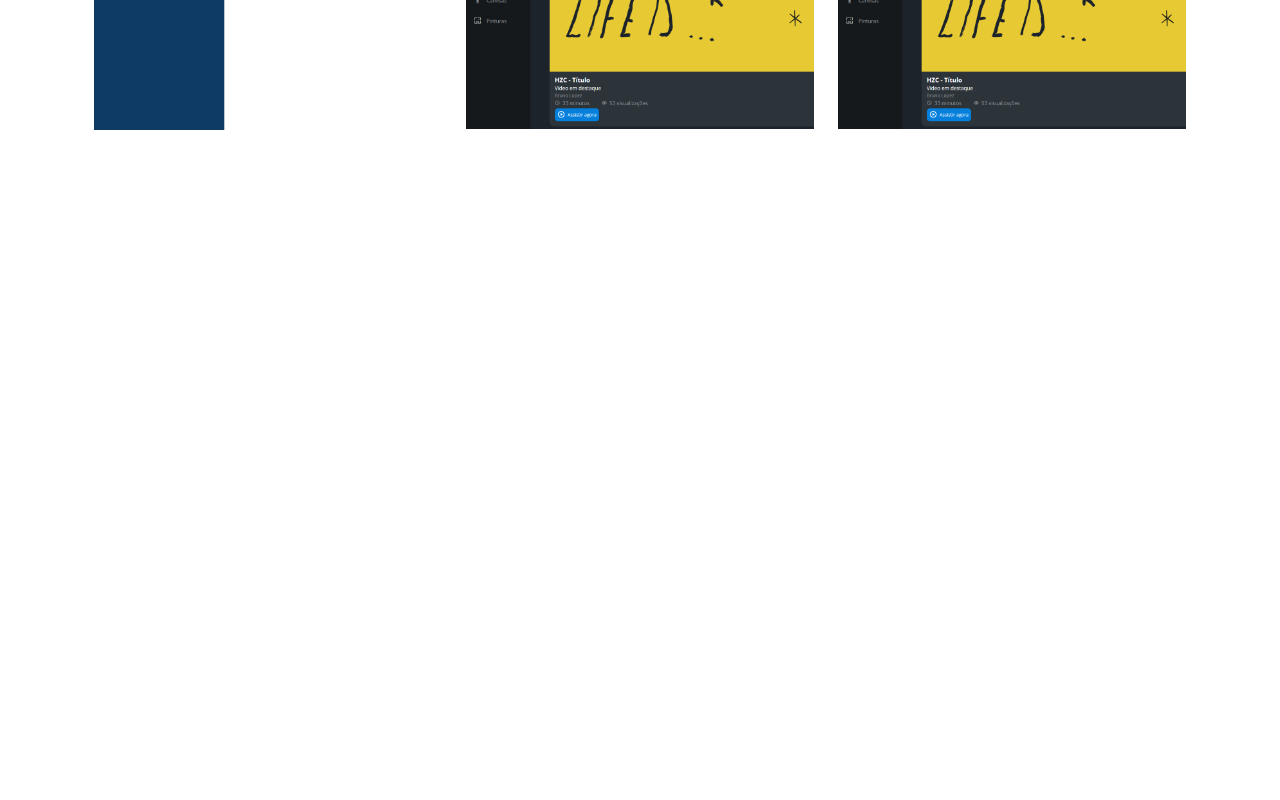
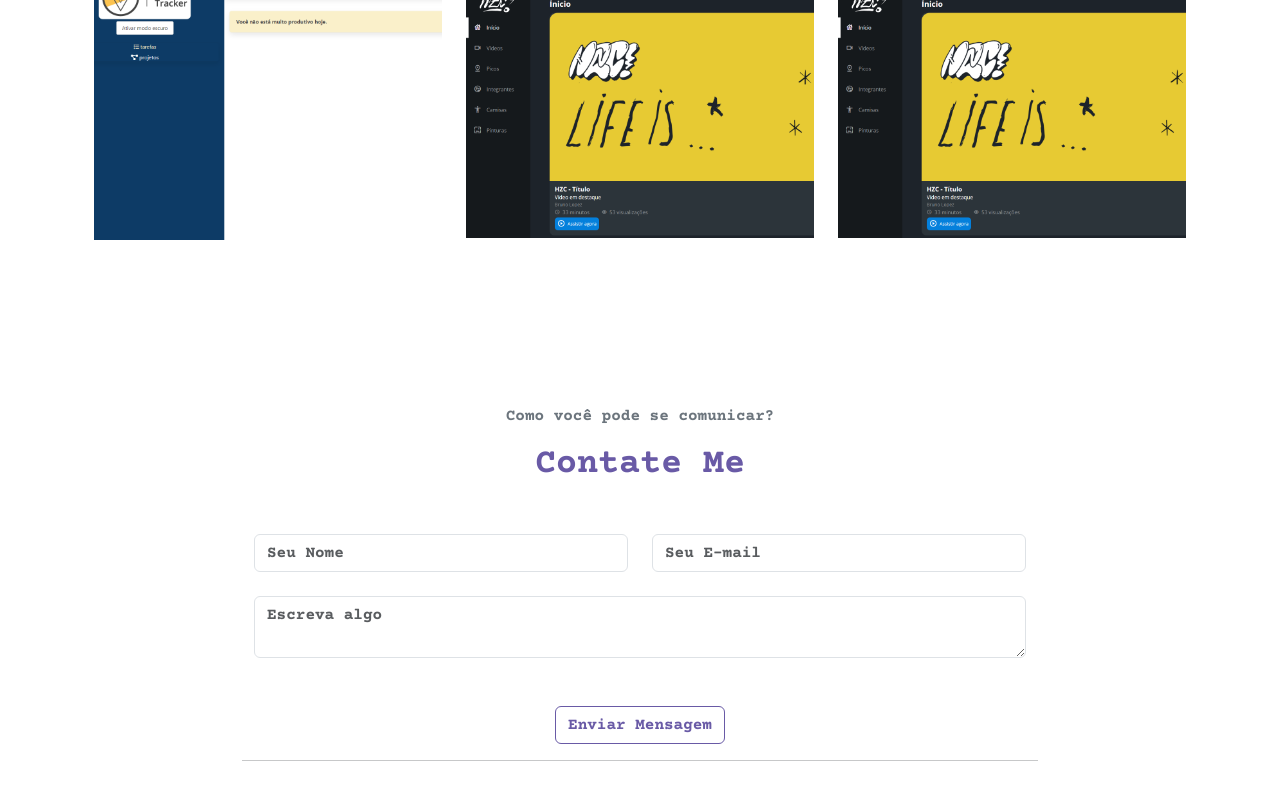
Before and after one commit to lucas-dantas10/portfolio-lucas, a Vue app: page / in a window 1280 px wide. Shown: the part 1691-2491 px from the top of the page. Before the commit the page ends 1821 px from the top, so only its background shows below. Built offline with nearby package versions, Linux system fonts and the light colour scheme.

Commit message:
Estilizando componente de Contato

```diff
--- a/package.json
+++ b/package.json
@@ -10,6 +10,7 @@
   },
   "dependencies": {
     "bootstrap": "^5.3.0-alpha1",
+    "sweetalert2": "^11.7.2",
     "vue": "^3.2.45"
   },
   "devDependencies": {
--- a/src/App.vue
+++ b/src/App.vue
@@ -20,6 +20,10 @@
       <Portfolio></Portfolio>
     </div>
 
+    <div class="container">
+      <Contact></Contact>
+    </div>
+
   </div>
 </template>
 
@@ -29,6 +33,7 @@ import Header from './components/Header/Header.vue';
 import About from './components/About/About.vue';
 import Service from './components/Service/Service.vue';
 import Portfolio from './components/Portfolio/Portfolio.vue';
+import Contact from './components/Contact/Contact.vue';
 
 export default {
   components: {
@@ -37,6 +42,7 @@ export default {
     About,
     Service,
     Portfolio,
+    Contact
   }
 }
 </script>
--- a/src/components/About/About.vue
+++ b/src/components/About/About.vue
@@ -21,7 +21,7 @@
 
 </template>
 
-<style scoped>
+<style>
 
 @media only screen and (max-width: 600px) {
     #about-me {
--- /dev/null
+++ b/src/components/Contact/Contact.vue
@@ -0,0 +1,67 @@
+<template>
+  <section id="contact" class="section">
+    <div class="container text-center">
+      <p class="section-subtitle">Como você pode se comunicar?</p>
+      <h1 class="section-title mb-5">Contate Me</h1>
+
+      <form class="form" @submit.prevent="send()">
+        <div class="row">
+          <div class="form-group col-sm-6">
+            <input type="text" name="nome" class="form-control" placeholder="Seu Nome" />
+          </div>
+
+          <div class="form-group col-sm-6">
+            <input type="text" name="email" class="form-control" placeholder="Seu E-mail" />
+          </div>
+
+          <div class="form-group mt-4 col-sm-12">
+            <textarea placeholder="Escreva algo" class="form-control"></textarea>
+          </div>
+        </div>
+
+        <div class="form-group">
+            <button class="btn btn-primary mt-5" id="button-send">Enviar Mensagem</button>
+        </div>
+      </form>
+
+    </div>
+
+    <hr>
+  </section>
+</template>
+
+<script>
+import Swal from 'sweetalert2';
+
+export default {
+    methods: {
+        send() {
+            Swal.fire({
+                title: 'Mensagem enviada!',
+                text: 'Obrigado por enviar esta mensagem ;)',
+                icon: 'success'
+            });
+        }
+    }
+}
+</script>
+
+<style>
+#contact {
+  margin: 10rem 10rem;
+}
+
+#button-send {
+    background-color: var(--white);
+    border-color: var(--violet);
+    color: var(--violet);
+    transition: .5s ease-in-out;
+}
+
+#button-send:hover {
+    color: var(--white);
+    background-color: var(--violet);
+    border-color: var(--white);
+}
+
+</style>
--- a/src/components/NavBar/NavBar.vue
+++ b/src/components/NavBar/NavBar.vue
@@ -12,6 +12,10 @@
 
         <li class="nav-item d-none">
           <a class="nav-link" href="#portfolio">Portfólio</a>
+        </li>
+
+        <li class="nav-item d-none">
+          <a class="nav-link" href="#contact">Contato</a>
         </li>
 
         <input class="checkbox" type="checkbox" @click="open()" id="checkbox-menu" />
--- a/src/components/Portfolio/Portfolio.vue
+++ b/src/components/Portfolio/Portfolio.vue
@@ -2,7 +2,7 @@
   <section class="section" id="portfolio">
     <div class="container text-center">
       <p class="section-subtitle">O que eu fiz ?</p>
-      <h6 class="section-title mb-6">Portfólio</h6>
+      <h6 class="section-title mb-5">Portfólio</h6>
       <!-- row -->
       <div class="row">
         <div class="col-md-4" v-for="(project, index) in projects" :key="index">
--- a/src/components/Service/Service.vue
+++ b/src/components/Service/Service.vue
@@ -61,7 +61,7 @@ export default {
 
 @media only screen and (max-width: 600px) {
   #service {
-    margin-top: 11rem;
+    margin-top: 15rem;
   }
 }
 
```
Also changed, not shown: 1 other file (tests, documents, lock files or other folders).
